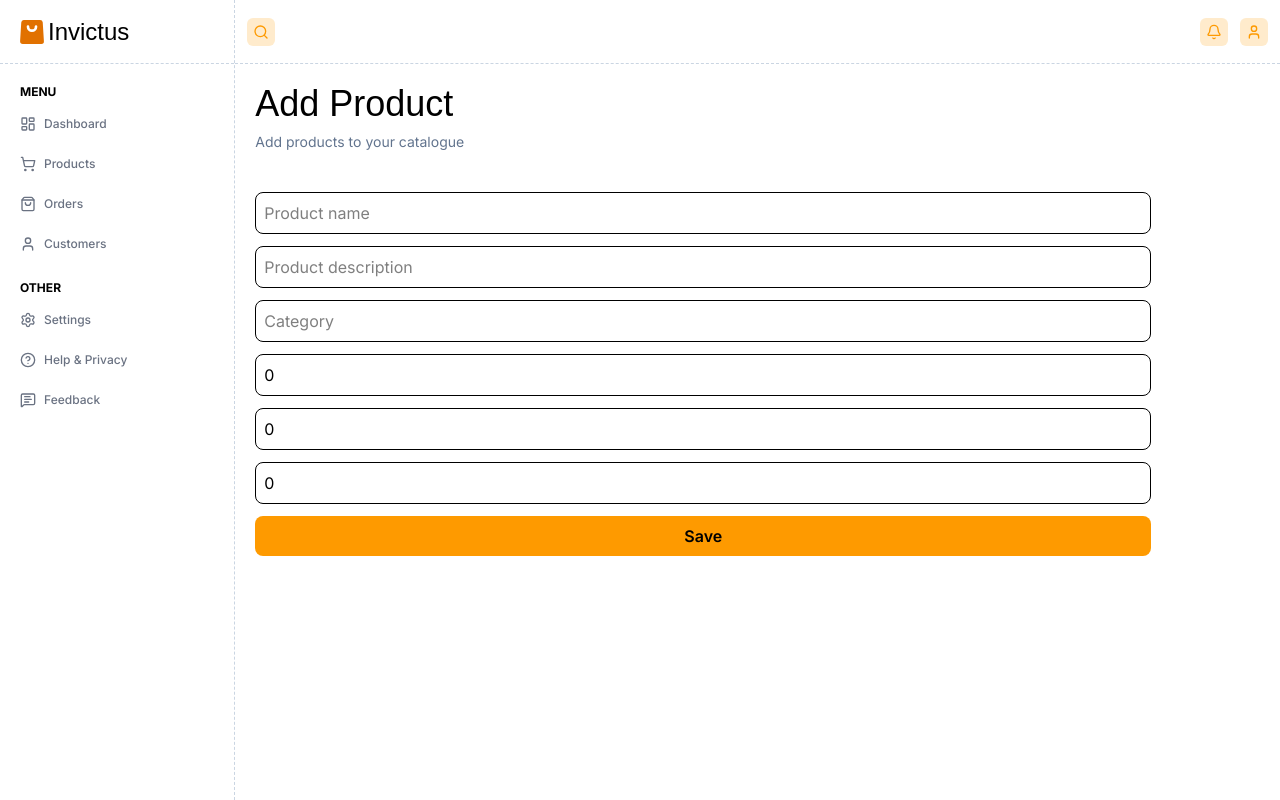
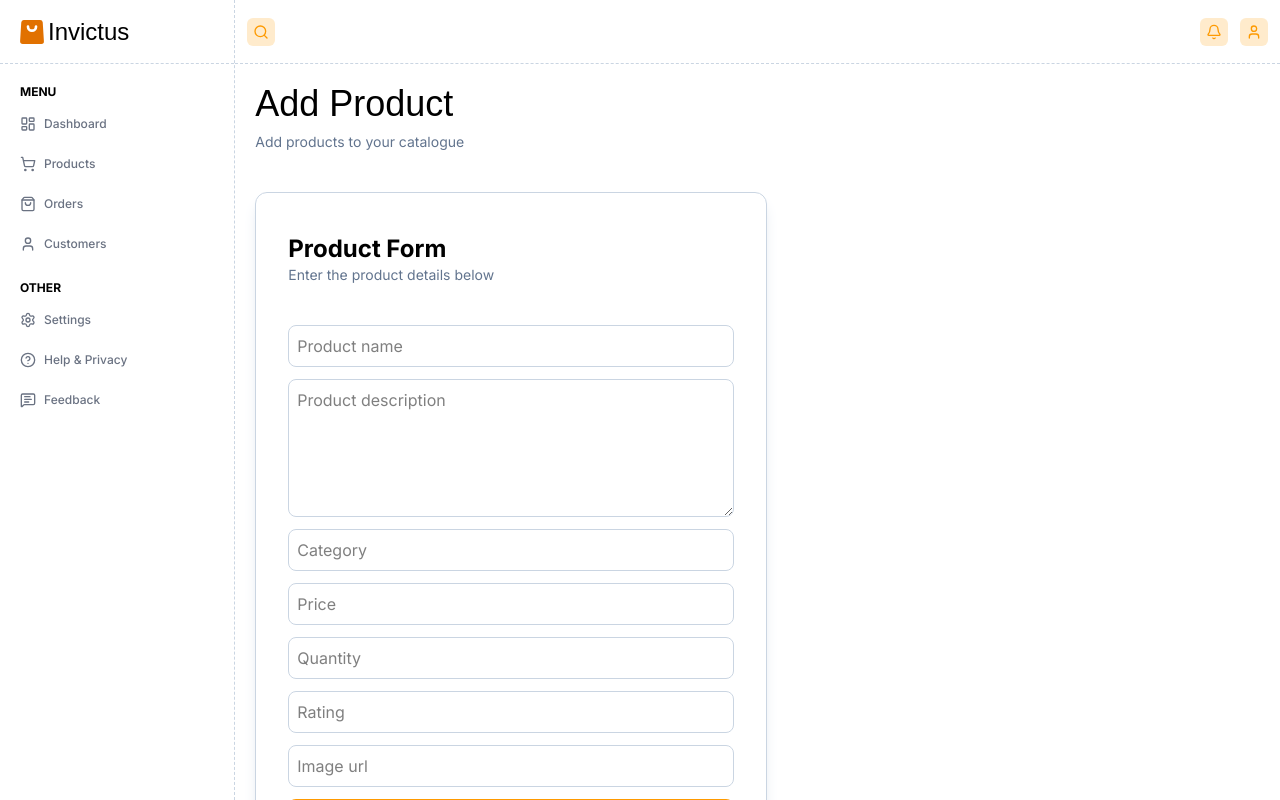
Before and after one commit to ErickMoseDev/ecommerce-client, a React (Vite) app: page /dashboard/products/add in a window 1280 px wide. Built offline with nearby package versions, Linux system fonts and the light colour scheme; a web font is replaced by a local one.

Commit message:
feat: add products logic for sending to the backend

```diff
--- a/src/pages/admin/add-product.jsx
+++ b/src/pages/admin/add-product.jsx
@@ -1,42 +1,51 @@
 import React, { useState } from 'react';
 import SectionHeading from '../../components/section-heading';
+import { toast } from 'sonner';
 
 export default function AddProduct() {
 	const [product, setProduct] = useState({
 		name: '',
 		description: '',
 		category: '',
-		price: 0,
-		quantity: 0,
-		rating: 0,
+		price: '',
+		quantity: '',
+		rating: '',
+		image: '',
 	});
-
-	// computed access technique
-	// retrieve the data form the inputs
-	// function handleChange(event) {
-	// 	const { name, value } = event.target;
-
-	// 	setProduct((prevData) => ({
-	// 		...prevData,
-	// 		[name]: value,
-	// 	}));
-	// }
+	const [error, setError] = useState(null);
 
 	// write the logic to send the data to the backend
 	function handleSubmit(event) {
 		event.preventDefault();
 
-		console.log(product);
-
+		fetch('http://localhost:8000/products', {
+			method: 'POST',
+			headers: {
+				'Content-Type': 'application/json',
+			},
+			body: JSON.stringify(product),
+		})
+			.then((res) => res.json())
+			.then((response) => {
+				console.log(response.message);
+				toast.success(response.message);
 				setProduct({
 					name: '',
 					description: '',
 					category: '',
-			price: 0,
-			quantity: 0,
-			rating: 0,
+					price: '',
+					quantity: '',
+					rating: '',
+					image: '',
 				});
+			})
+			.catch((error) => {
+				setError(error);
+			});
+
+		console.log(error);
 	}
+
 	return (
 		<div>
 			<SectionHeading
@@ -44,14 +53,20 @@ export default function AddProduct() {
 				description={'Add products to your catalogue '}
 			/>
 			{/* add product form -> name, description, category, price, quantity, rating */}
+			<div className="border border-slate-300 shadow-lg shadow-slate-200 py-10 px-8 max-w-lg mt-10 rounded-xl">
+				<h3 className="text-2xl font-bold">Product Form</h3>
+				<p className="text-sm text-slate-500">
+					Enter the product details below
+				</p>
+
 				<form
-				className="mt-10 flex flex-col gap-3 max-w-4xl"
+					className="mt-10 flex flex-col gap-3 w-full"
 					onSubmit={handleSubmit}
 				>
 					<input
 						name="name"
 						type="text"
-					className="border rounded-lg p-2"
+						className="border border-slate-300 rounded-lg p-2 focus:outline-amber-500"
 						placeholder="Product name"
 						value={product.name}
 						onChange={(e) =>
@@ -61,11 +76,13 @@ export default function AddProduct() {
 							})
 						}
 					/>
-				<input
+
+					<textarea
 						name="description"
 						type="text"
+						rows={5}
 						value={product.description}
-					className="border rounded-lg p-2"
+						className="border border-slate-300 rounded-lg p-2 focus:outline-amber-500"
 						placeholder="Product description"
 						onChange={(e) =>
 							setProduct({
@@ -76,7 +93,7 @@ export default function AddProduct() {
 					/>
 					<input
 						type="text"
-					className="border rounded-lg p-2"
+						className="border border-slate-300 rounded-lg p-2 focus:outline-amber-500"
 						placeholder="Category"
 						value={product.category}
 						onChange={(e) =>
@@ -88,7 +105,7 @@ export default function AddProduct() {
 					/>
 					<input
 						type="number"
-					className="border rounded-lg p-2"
+						className="border border-slate-300 rounded-lg p-2 focus:outline-amber-500"
 						placeholder="Price"
 						value={product.price}
 						onChange={(e) =>
@@ -100,7 +117,7 @@ export default function AddProduct() {
 					/>
 					<input
 						type="number"
-					className="border rounded-lg p-2"
+						className="border border-slate-300 rounded-lg p-2 focus:outline-amber-500"
 						placeholder="Quantity"
 						value={product.quantity}
 						onChange={(e) =>
@@ -112,7 +129,7 @@ export default function AddProduct() {
 					/>
 					<input
 						type="number"
-					className="border rounded-lg p-2"
+						className="border border-slate-300 rounded-lg p-2 focus:outline-amber-500"
 						placeholder="Rating"
 						value={product.rating}
 						onChange={(e) =>
@@ -123,16 +140,42 @@ export default function AddProduct() {
 						}
 					/>
 
+					<input
+						name="image"
+						type="url"
+						className="border border-slate-300 rounded-lg p-2 focus:outline-amber-500"
+						placeholder="Image url"
+						value={product.image}
+						onChange={(e) =>
+							setProduct({
+								...product,
+								image: e.target.value,
+							})
+						}
+					/>
+
 					<button
 						type="submit"
-					className="bg-amber-500 p-2 rounded-lg font-semibold"
+						className="bg-amber-500 p-2 rounded-lg font-semibold cursor-pointer"
 					>
 						Save
 					</button>
 				</form>
+			</div>
 		</div>
 	);
 }
 
 // my form for adding products
 // send the data to the backend
+
+// computed name technique
+// retrieve the data form the inputs
+// function handleChange(event) {
+// 	const { name, value } = event.target;
+
+// 	setProduct((prevData) => ({
+// 		...prevData,
+// 		[name]: value,
+// 	}));
+// }
```
Lines whose indentation alone changed are shown as unchanged.
